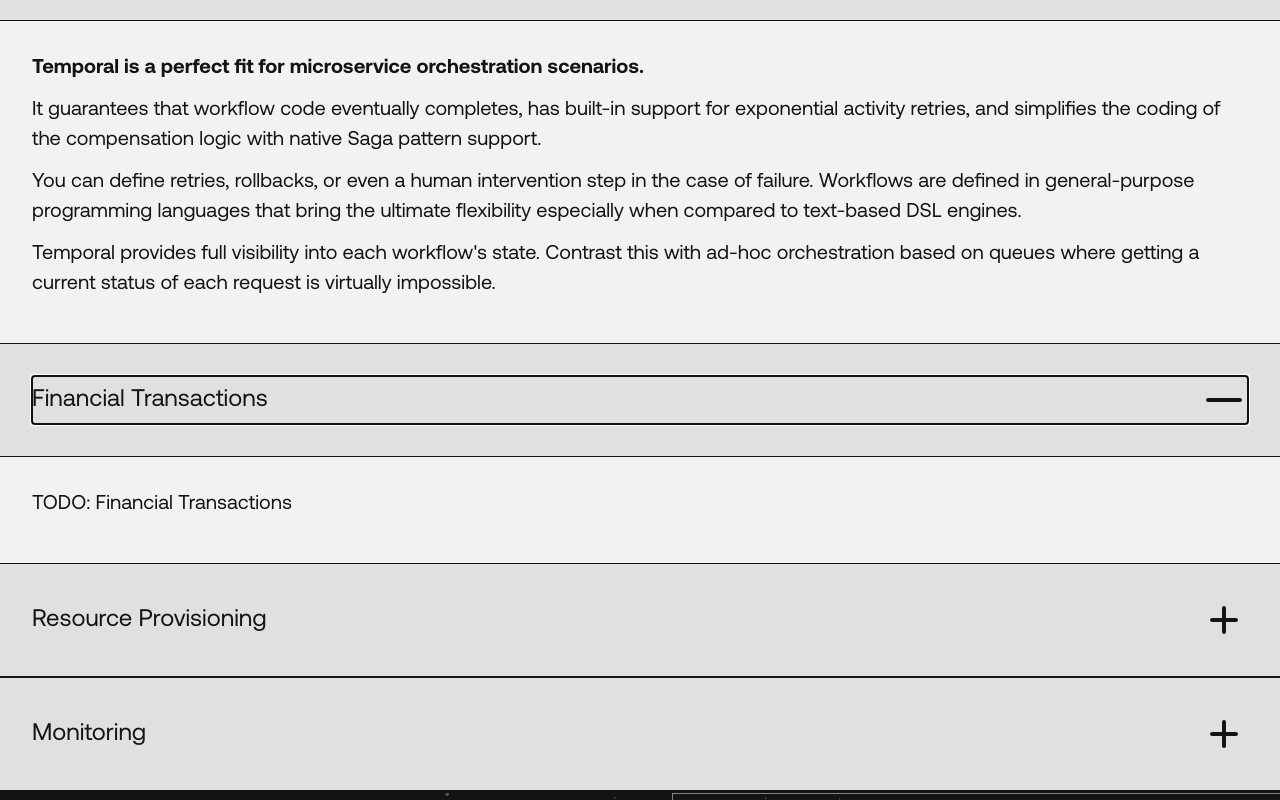
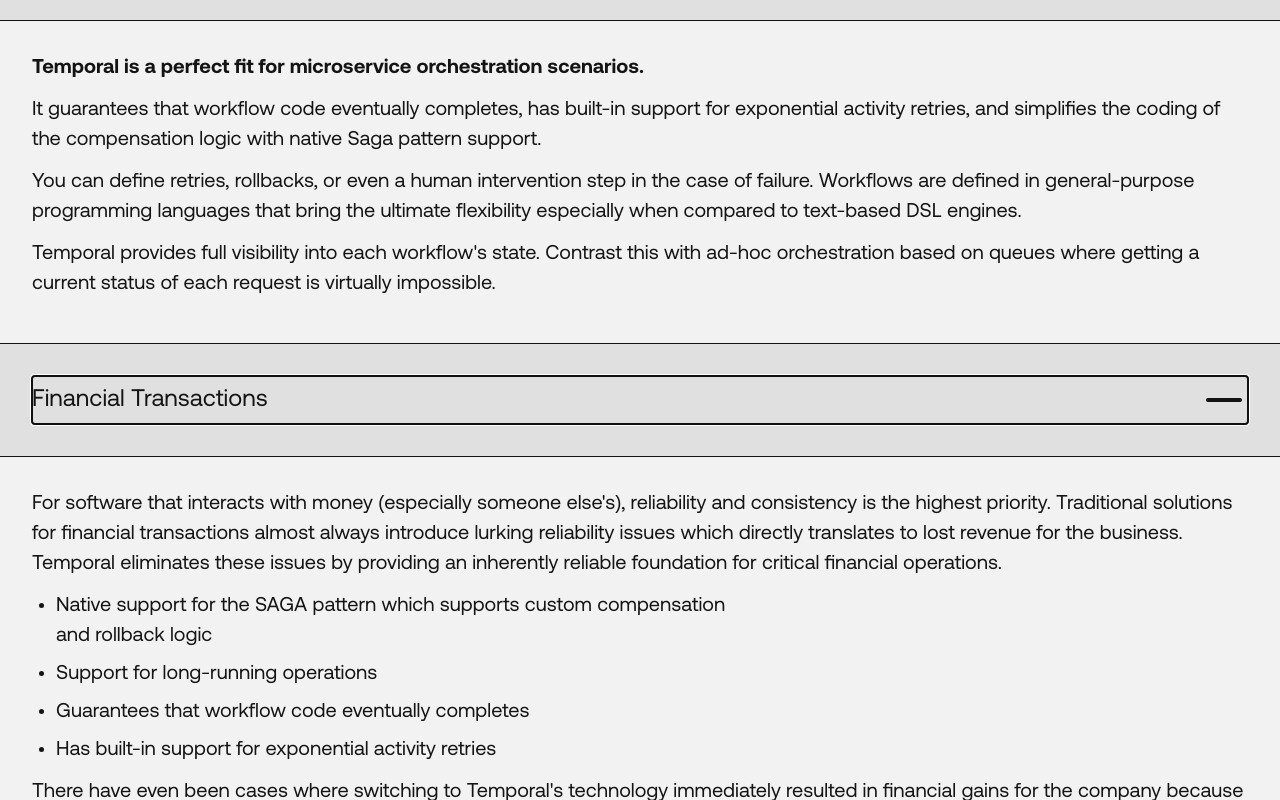
Before and after one commit to temporalio/temporaldotio, a Next.js app: page / in a window 1280 px wide. Both pictures are taken after a click on the button "Financial Transactions". Shown: the part 2689-3489 px from the top of the page. Built offline with nearby package versions, Linux system fonts and the light colour scheme.

Commit message:
financial usecases

```diff
--- a/components/UseCases.js
+++ b/components/UseCases.js
@@ -31,7 +31,18 @@
           </p>
         </UCaseItem>
         <UCaseItem header="Financial Transactions">
-          <p className="mb-3">TODO: Financial Transactions</p>
+          <p className="mb-3">
+            For software that interacts with money (especially someone else's), reliability and consistency is the highest priority. Traditional solutions for financial transactions almost always introduce lurking reliability issues which directly translates to lost revenue for the business. Temporal eliminates these issues by providing an inherently reliable foundation for critical financial operations.
+          </p>
+          <ul className="mb-3 list-disc ml-6 lg:w-700">
+            <li className="mb-2">Native support for the SAGA pattern which supports custom compensation and rollback logic</li>
+            <li className="mb-2">Support for long-running operations</li>
+            <li className="mb-2">Guarantees that workflow code eventually completes</li>
+            <li className="mb-2">Has built-in support for exponential activity retries</li>
+          </ul>
+          <p className="mb-3">
+            There have even been cases where switching to Temporal's technology immediately resulted in financial gains for the company because they previous solution was leaking money.
+          </p>
         </UCaseItem>
         <UCaseItem header="Resource Provisioning">
           <h2 className="font-bold mb-4">Provisioning resources depends on a series of potentially long-running operations with many possibilities for intermittent failures.</h2>
@@ -84,9 +95,9 @@
           <span>{header}</span>
           {state ?
             // - icon
-            <svg className="w-8 sm:w-12 h-8 sm:h-12"  xmlns="http://www.w3.org/2000/svg" fill="none" viewBox="0 0 24 24" stroke="currentColor">
-  <path strokeLinecap="round" strokeLinejoin="round" strokeWidth={2} d="M20 12H4" />
-</svg>
+            <svg className="w-8 sm:w-12 h-8 sm:h-12" xmlns="http://www.w3.org/2000/svg" fill="none" viewBox="0 0 24 24" stroke="currentColor">
+              <path strokeLinecap="round" strokeLinejoin="round" strokeWidth={2} d="M20 12H4" />
+            </svg>
 
             :
             // plus icon
```
